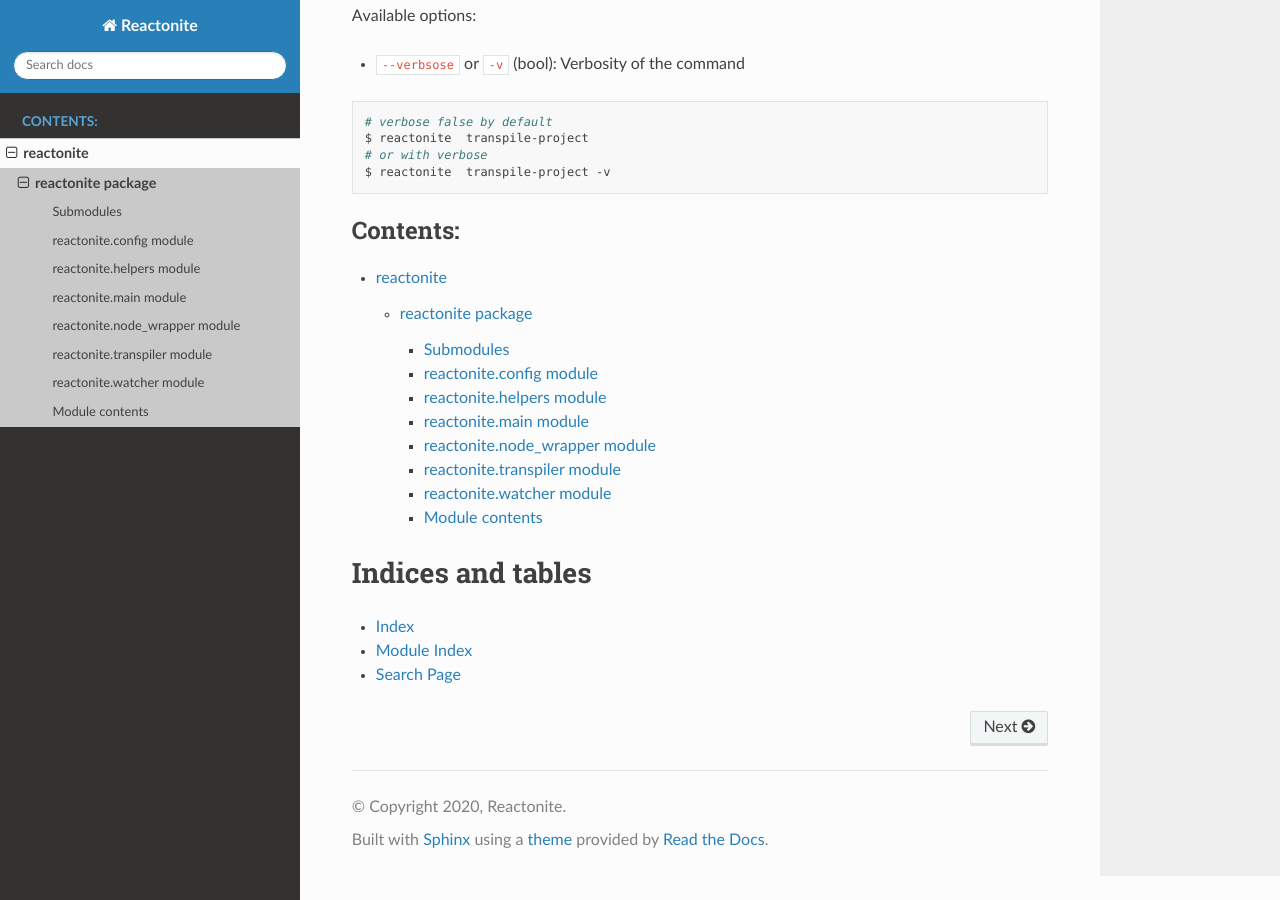
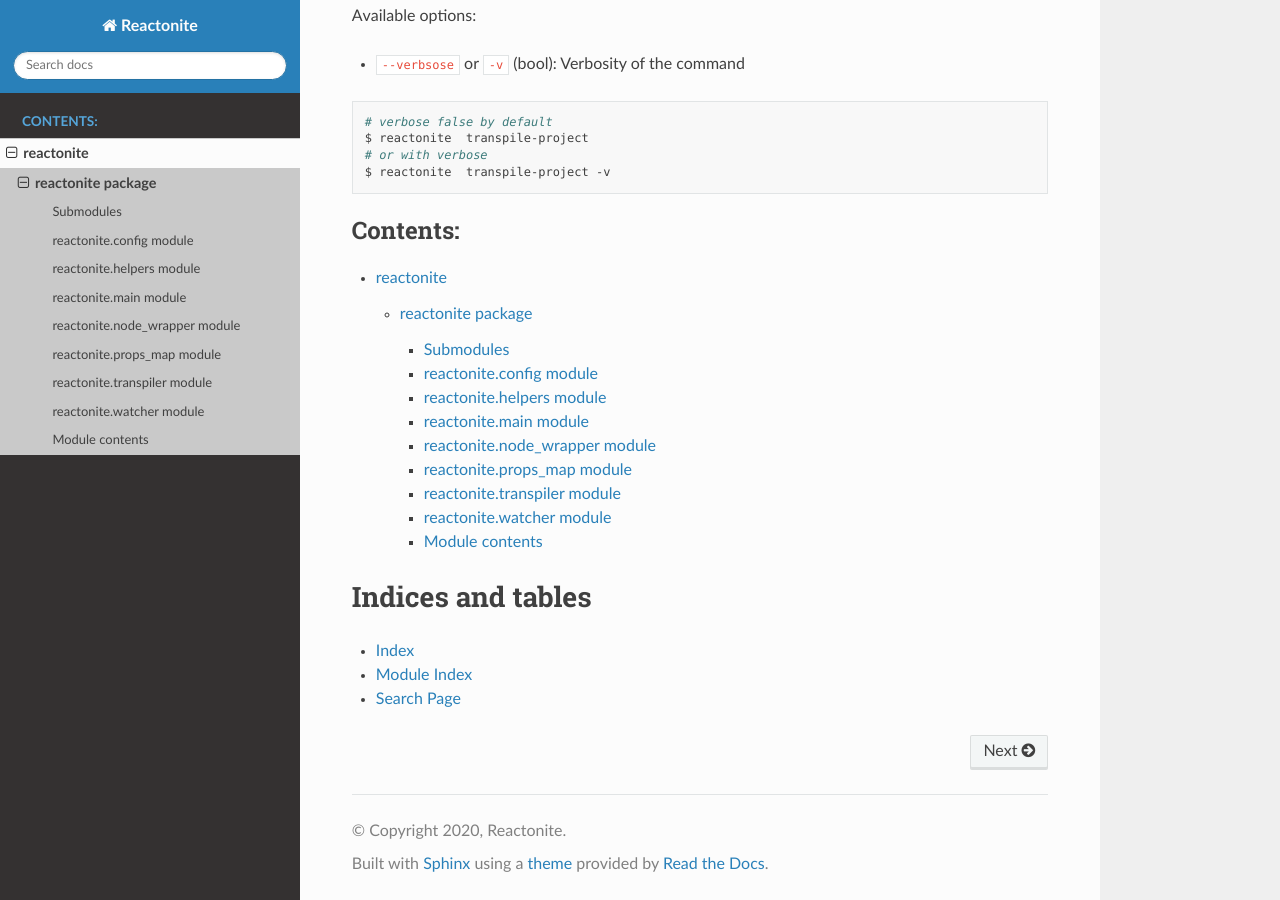
Before and after one commit to reactonite/core, a Sphinx documentation site: the page built from docs/source/index.rst, in a window 1280 px wide and 900 px high, scrolled down 2349 px. Built offline with Sphinx 7.4.7 and the Read the Docs theme 2.0.0, drawn with Linux system fonts in a browser that asks for light colours.

Commit message:
docs update

```diff
--- a/docs/source/reactonite.rst
+++ b/docs/source/reactonite.rst
@@ -36,6 +36,14 @@
    :undoc-members:
    :show-inheritance:
 
+reactonite.props\_map module
+----------------------------
+
+.. automodule:: reactonite.props_map
+   :members:
+   :undoc-members:
+   :show-inheritance:
+
 reactonite.transpiler module
 ----------------------------
 
```
